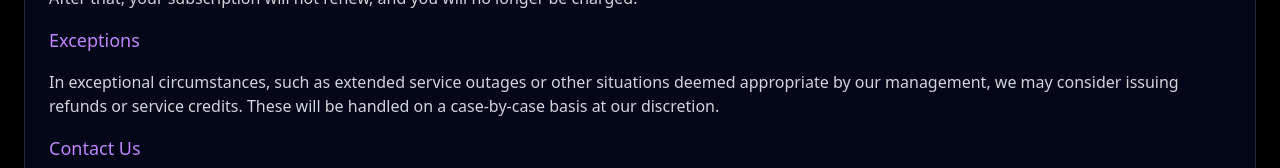
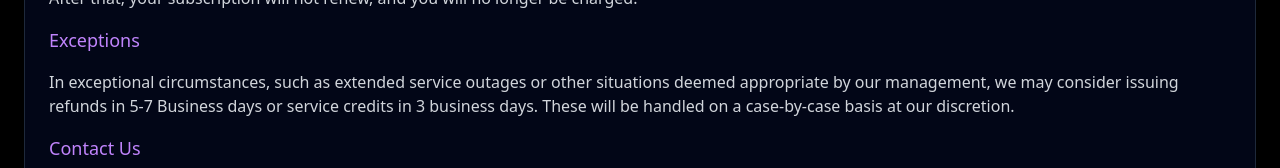
Before and after one commit to AtharvaPanegai/garuda-ui, a React (Vite) app: page /refunds in a window 1280 px wide. Shown: the part 519-687 px from the top of the page. Built offline with nearby package versions, Linux system fonts and the light colour scheme; no server answers.

Commit message:
adding the refunds processin days

```diff
--- a/src/Pages/RefundPolicyPage/index.jsx
+++ b/src/Pages/RefundPolicyPage/index.jsx
@@ -31,7 +31,7 @@ export default function RefundPolicy() {
 
           <h3 className="text-lg font-medium text-purple-400 mt-6">Exceptions</h3>
           <p>
-            In exceptional circumstances, such as extended service outages or other situations deemed appropriate by our management, we may consider issuing refunds or service credits. These will be handled on a case-by-case basis at our discretion.
+            In exceptional circumstances, such as extended service outages or other situations deemed appropriate by our management, we may consider issuing refunds in 5-7 Business days or service credits in 3 business days. These will be handled on a case-by-case basis at our discretion.
           </p>
 
           <h3 className="text-lg font-medium text-purple-400 mt-6">Contact Us</h3>
```
